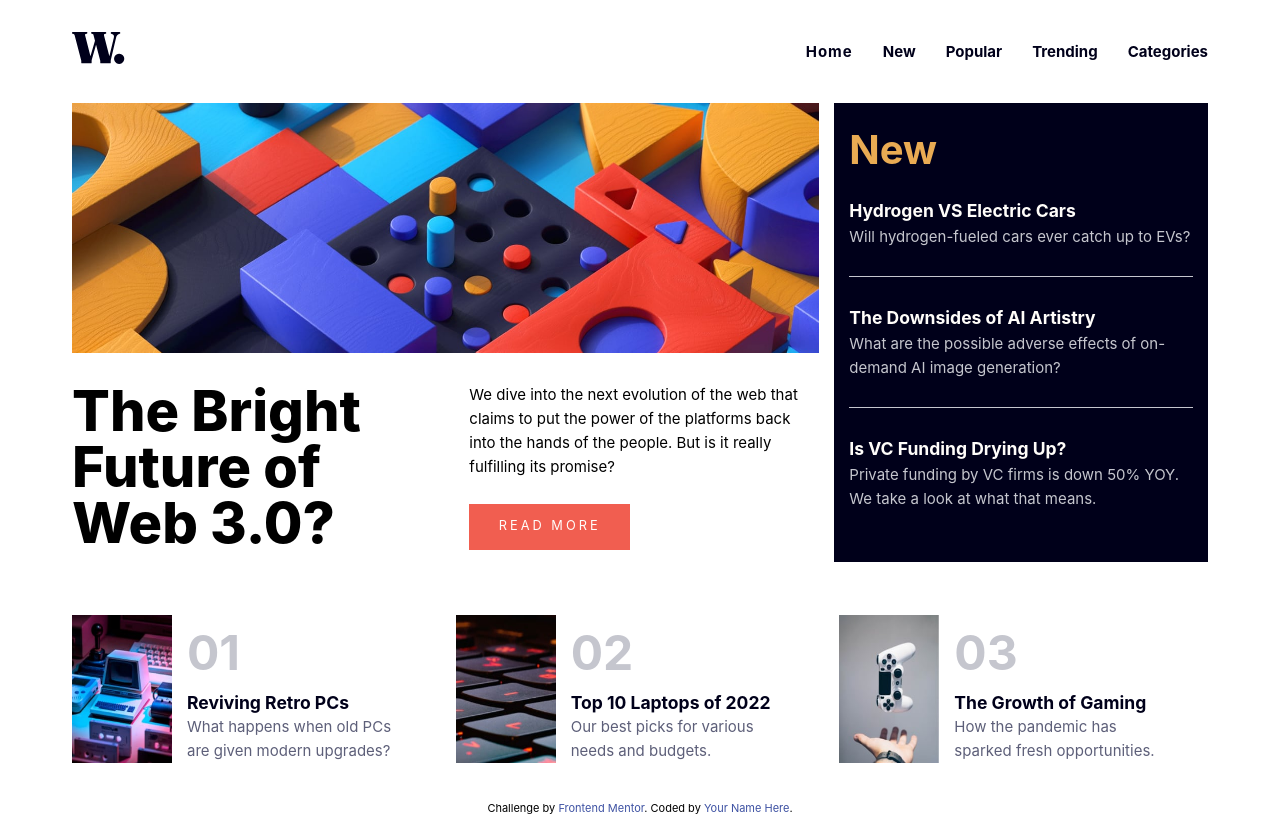
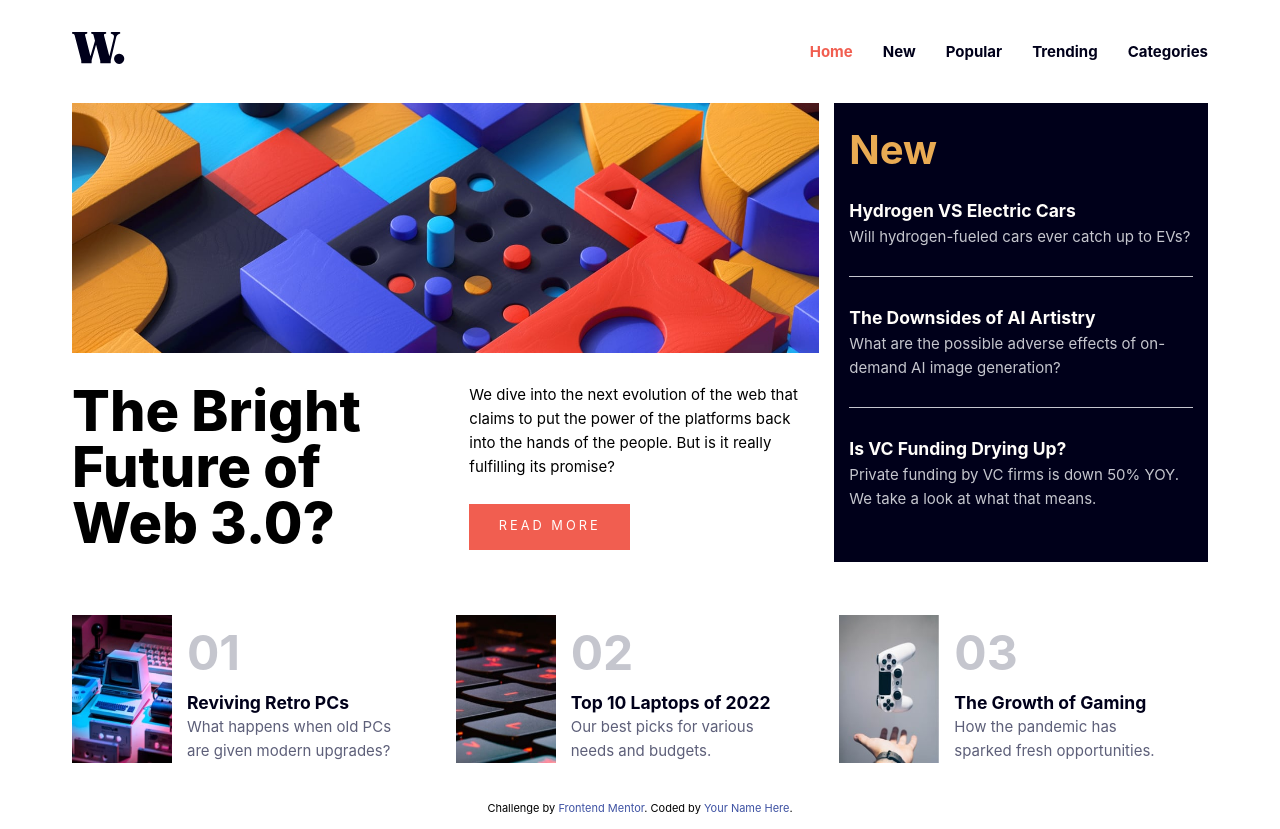
Before and after one commit to alfredthompsonOvie/news-homepage, a Vue app: page / in a window 1280 px wide. In both pictures the pointer is over the link "Home". Built offline with nearby package versions, Linux system fonts and the light colour scheme.

Commit message:
hover states

```diff
--- a/src/components/AppNav.vue
+++ b/src/components/AppNav.vue
@@ -129,9 +129,10 @@ export default {
 .nav__link {
   color: var(--VeryDarkBlue);
   font-weight: var(--fw-bold);
+  transition: all .3s linear;
 }
 .nav__link:hover {
-  letter-spacing: 1px;
+  color: var(--SoftRed);
 }
 
 .mainNav {
```
